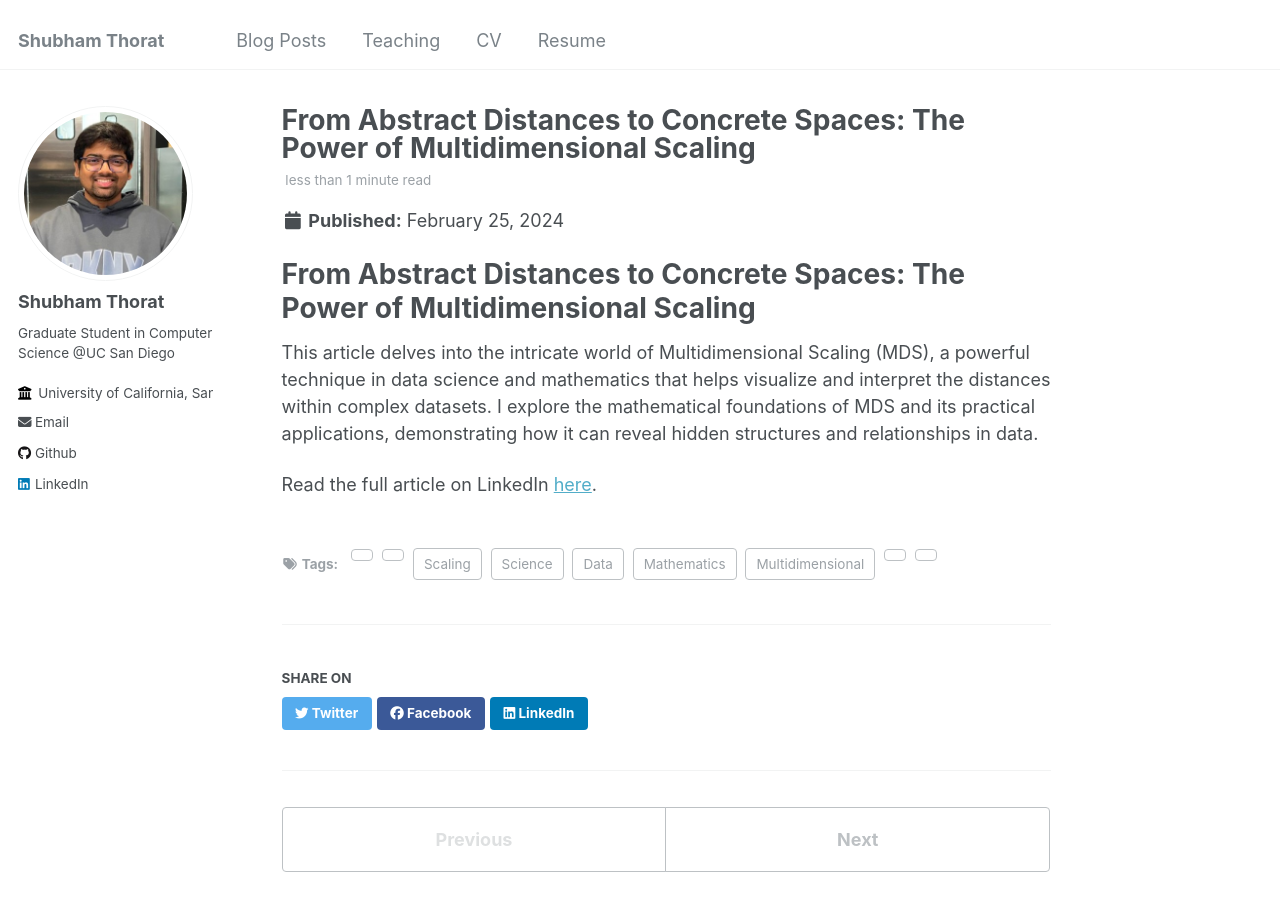
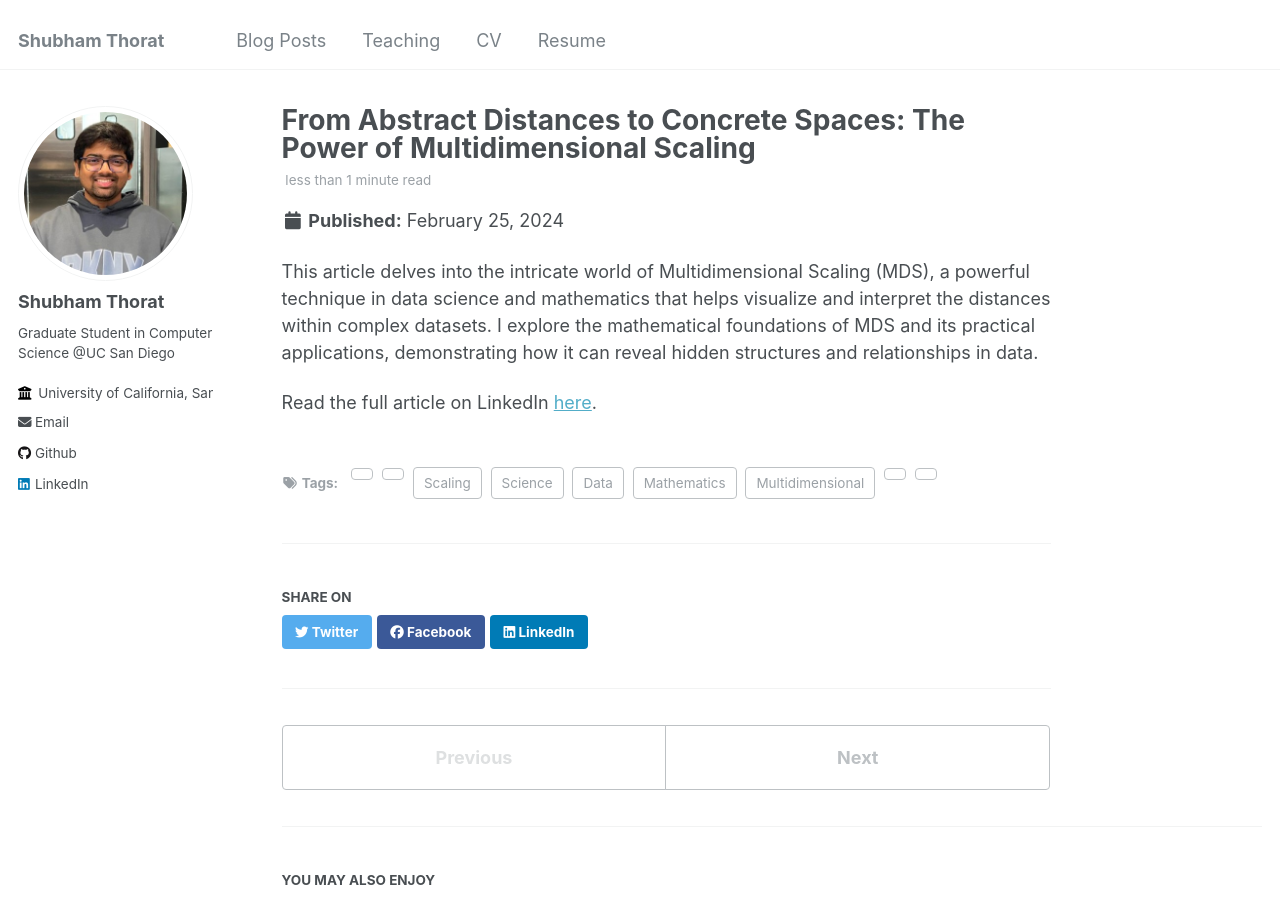
Before and after one commit to shubham4104/shubham4104.github.io, a Jekyll site: the page built from _posts/2024-02-25-from-abstract-distances-to-concrete-spaces.md, in a window 1280 px wide and 900 px high. Built offline with Jekyll 4.4.1, drawn with Linux system fonts in a browser that asks for light colours.

Commit message:
Update 2024-02-25-from-abstract-distances-to-concrete-spaces.md

```diff
--- a/_posts/2024-02-25-from-abstract-distances-to-concrete-spaces.md
+++ b/_posts/2024-02-25-from-abstract-distances-to-concrete-spaces.md
@@ -5,8 +5,6 @@ permalink: /posts/2024/2/from-abstract-distances-to-concrete-spaces
 tags: Multidimensional Scaling, Data Science, Mathematics
 ---
 
-# From Abstract Distances to Concrete Spaces: The Power of Multidimensional Scaling
-
 This article delves into the intricate world of Multidimensional Scaling (MDS), a powerful technique in data science and mathematics that helps visualize and interpret the distances within complex datasets. I explore the mathematical foundations of MDS and its practical applications, demonstrating how it can reveal hidden structures and relationships in data.
 
 Read the full article on LinkedIn [here](https://www.linkedin.com/pulse/from-abstract-distances-concrete-spaces-power-scaling-shubham-thorat-vozac/?trackingId=Y%2BWFHyeaPuqKfRqc%2BaoVWg%3D%3D).
```
